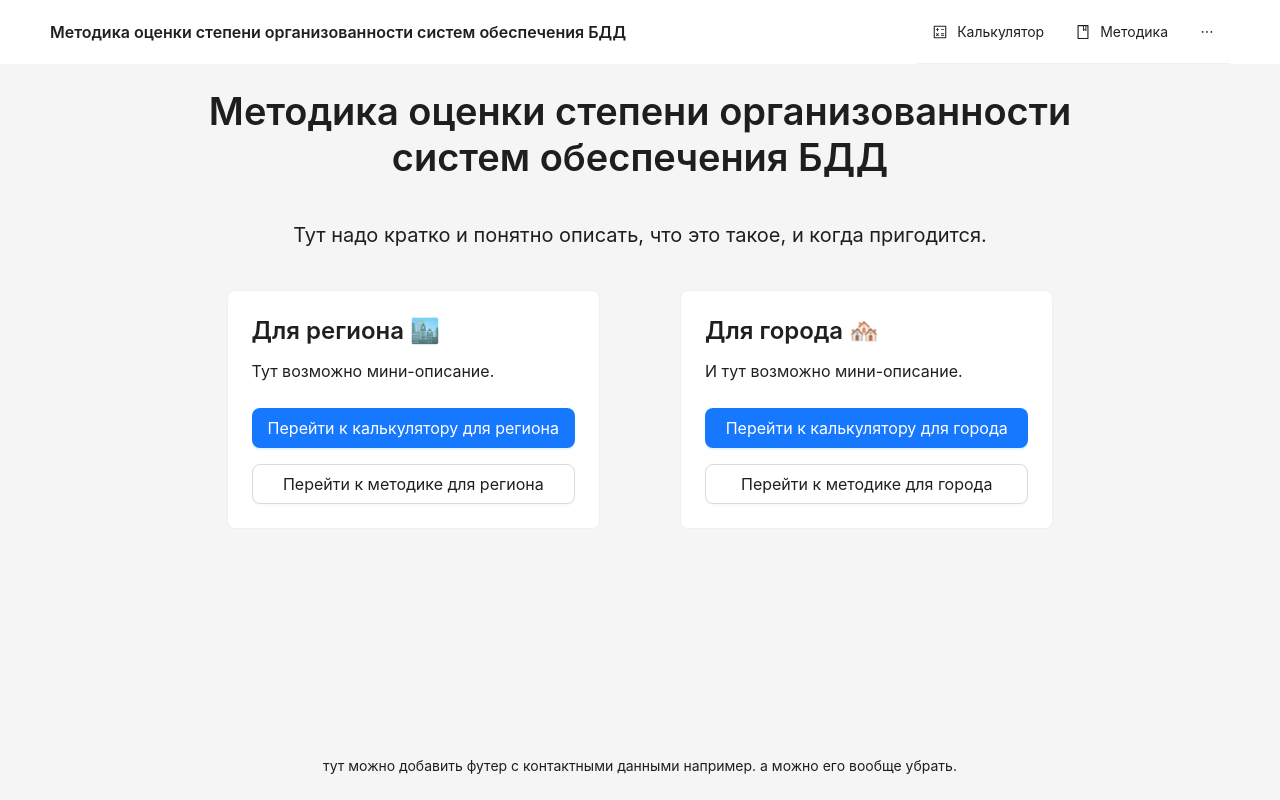
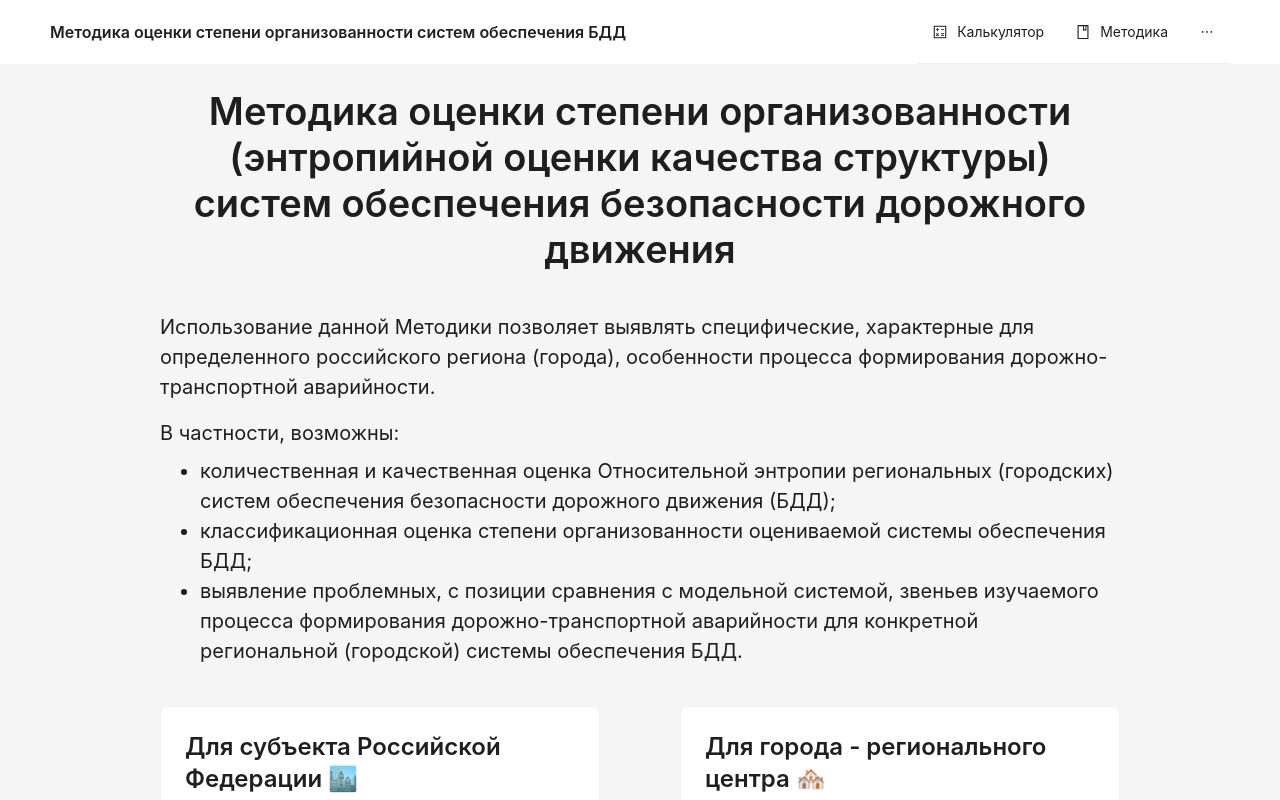
Before and after one commit to road-safety-entropy-method/road-safety-entropy-method.github.io, a React (Vite) app: page / in a window 1280 px wide. Shown: the top 800 px of the page. Built offline with nearby package versions, Linux system fonts and the light colour scheme.

Commit message:
правки

```diff
--- a/src/layout.tsx
+++ b/src/layout.tsx
@@ -87,9 +87,7 @@ export const MainLayout: React.FC = () => {
             <Content style={contentStyle}>
                 <Outlet/>
             </Content>
-            <Footer style={footerStyle}>
-                тут можно добавить футер с контактными данными например. а можно его вообще убрать.
-            </Footer>
+            <Footer style={footerStyle}/>
         </Layout>
     )
 };
--- a/src/pages/calculator/calculator.tsx
+++ b/src/pages/calculator/calculator.tsx
@@ -11,9 +11,10 @@ import {
 } from "antd";
 import {TCalculations, TForm} from "./types";
 import {calculate} from "@/pages/calculator/utils.ts";
-import {useEffect, useState} from "react";
+import {useEffect, useMemo, useState} from "react";
 import {EntropyResult, Result} from "@/pages/calculator/result.tsx";
 import {tyumenCityDemoValues, tyumenRegionDemoValues} from "@/pages/calculator/constants.ts";
+import {MathJax, MathJaxContext} from "better-react-mathjax";
 
 const requiredRule: FormRule = {required: true, message: 'Заполните поле'};
 
@@ -35,16 +36,32 @@ export const Calculator = ({ systemType }: TProps) => {
       setCurrentCalculations(calculations);
   }
 
+  const title = useMemo(() => {
+      return systemType === 'region' ?
+          <>Калькулятора расчета Относительной энтропии <MathJax inline>{"`H_4`"}</MathJax> региональной системы обеспечения БДД</> :
+          <>Калькулятора расчета Относительной энтропии <MathJax inline>{"`H_3`"}</MathJax> городской системы обеспечения БДД</>
+  }, [systemType]);
+
+  const desc = useMemo(() => {
+      return (
+          <>
+              Используя официальные статистические данные, характеризующие {systemType === 'region' ? 'региональные' : 'городские'} численность населения, численность автопарка и показатели дорожно-транспортной аварийности, можно определить величину <MathJax inline>{systemType === 'region' ? "`H_4`" : "`H_3`"}</MathJax> БДД
+          </>
+      )
+  }, [systemType])
+
   return (
-      <>
+      <MathJaxContext config={{loader: { load: ["input/asciimath"] }}}>
+          <div style={{display: 'flex', justifyContent: 'center'}}>
+              <Typography.Title level={1} style={{marginBottom: '40px', textAlign: 'center', maxWidth: '1000px'}}>
+                  {title}
+              </Typography.Title>
+          </div>
       <Row gutter={40} >
           <Col span={10}>
               <div style={{marginBottom: '24px'}}>
-                  <Typography.Title level={1} style={{marginBottom: '8px'}}>
-                      Калькулятор для {systemType === 'region' ? 'региона' : 'города'}
-                  </Typography.Title>
                   <Typography style={{fontSize: '18px', padding: '8px 0'}}>
-                      Тут будет описание, что делает этот калькулятор. Его надо нормально написать. Оно не должно быть слишком длинным. Подробности можно сделать в виде ссылки на методику. Можно также здесь написать, что есть демо-кнопка, которая позволяет подставить реальные данные по Тюменской области и Тюмени и посмотреть результаты для них.
+                      {desc}
                   </Typography>
               </div>
               <Card>
@@ -52,20 +69,20 @@ export const Calculator = ({ systemType }: TProps) => {
                       <Form.Item hidden name={'systemType'}>
                           <Input value={systemType}/>
                       </Form.Item>
-                      <Form.Item label={"Количество людей"} rules={[requiredRule]} name={"population"}>
+                      <Form.Item label={systemType === 'region' ? "Население региона" : "Население города"} rules={[requiredRule]} name={"population"}>
                           <InputNumber placeholder="0" style={{width: '100%'}} min={1} precision={0}/>
                       </Form.Item>
                       {systemType === 'region' &&
-                          <Form.Item label={"Количество транспортных средств"} rules={[requiredRule]} name={"vehicles"}>
+                          <Form.Item label={"Численность автопарка"} rules={[requiredRule]} name={"vehicles"}>
                               <InputNumber placeholder="0" style={{width: '100%'}} min={1} precision={0}/>
                           </Form.Item>}
-                      <Form.Item label={"Количество ДТП"} rules={[requiredRule]} name={"accidents"}>
+                      <Form.Item label={"Годовое число ДТП"} rules={[requiredRule]} name={"accidents"}>
                           <InputNumber placeholder="0" style={{width: '100%'}} min={1} precision={0}/>
                       </Form.Item>
-                      <Form.Item label={"Количество пострадавших"} rules={[requiredRule]} name={"injured"}>
+                      <Form.Item label={"Число пострадавших в ДТП за год"} rules={[requiredRule]} name={"injured"}>
                           <InputNumber placeholder="0" style={{width: '100%'}} min={1} precision={0}/>
                       </Form.Item>
-                      <Form.Item label={"Количество погибших"} rules={[requiredRule]} name={"deaths"}>
+                      <Form.Item label={"Число погибших в ДТП за год"} rules={[requiredRule]} name={"deaths"}>
                           <InputNumber placeholder="0" style={{width: '100%'}} min={1} precision={0}/>
                       </Form.Item>
                       <div style={{display: 'flex', gap: '24px'}}>
@@ -119,6 +136,6 @@ export const Calculator = ({ systemType }: TProps) => {
               }
         </Col>
       </Row>
-    </>
+      </MathJaxContext>
   );
 };
--- a/src/pages/calculator/constants.ts
+++ b/src/pages/calculator/constants.ts
@@ -31,9 +31,9 @@ export const russia2021Calculations: TCalculations = {
 export const moscow2021Calculations: TCityCalculations = {
     systemType: 'city',
     wVehicles: undefined,
-    wAccidents: 0.6765,
+    wAccidents: 0.677,
     wInjured: 0.015,
-    wDeaths: 0.3085,
+    wDeaths: 0.309,
     entropy: 0.69,
     relativeEntropy: 0.628,
 }
--- a/src/pages/main/main.tsx
+++ b/src/pages/main/main.tsx
@@ -7,27 +7,40 @@ export const Main = () => {
            <div style={{display: 'flex', justifyContent: 'center'}}>
                <div style={{display: 'flex', flexDirection: 'column', width: '80%', alignItems: 'center'}}>
                    <Typography.Title level={1} style={{textAlign: 'center', marginBottom: '40px'}}>
-                       Методика оценки степени организованности систем обеспечения БДД
+                       Методика оценки степени организованности (энтропийной оценки качества структуры) систем обеспечения безопасности дорожного движения
                    </Typography.Title>
-                   <div style={{marginBottom: '40px'}}>
-                       <p style={{fontSize: '20px'}}>Тут надо кратко и понятно описать, что это такое, и когда
-                           пригодится.</p>
+                   <div style={{marginBottom: '40px', fontSize: '20px'}}>
+                       <p style={{marginBottom: '16px'}}>
+                           Использование данной Методики позволяет выявлять специфические, характерные для определенного российского региона (города), особенности процесса формирования дорожно-транспортной аварийности.
+                       </p>
+                       <p style={{marginBottom: '8px'}}>
+                           В частности, возможны:
+                       </p>
+                       <ul>
+                           <li>
+                               количественная и качественная оценка Относительной энтропии региональных (городских) систем обеспечения безопасности дорожного движения (БДД);
+                           </li>
+                           <li>
+                               классификационная оценка степени организованности оцениваемой системы обеспечения БДД;
+                           </li>
+                           <li>
+                               выявление проблемных, с позиции сравнения с модельной системой, звеньев изучаемого процесса формирования дорожно-транспортной аварийности для конкретной региональной (городской) системы обеспечения БДД.
+                           </li>
+                       </ul>
                    </div>
                    <div style={{display: 'grid', gridTemplateColumns: 'repeat(2, 1fr)', columnGap: '80px'}}>
                        <OptionCard
-                           title={'Для региона 🏙'}
-                           desc={'Тут возможно мини-описание.'}
-                           btnCalc={'Перейти к калькулятору для региона'}
+                           title={'Для субъекта Российской Федерации 🏙'}
+                           btnCalc={'Перейти к калькулятору'}
                            btnCalcLink={'/calculator-region'}
-                           btnMethod={'Перейти к методике для региона'}
+                           btnMethod={'Перейти к методике'}
                            btnMethodLink={'/method-region'}
                        />
                        <OptionCard
-                           title={'Для города 🏘️'}
-                           desc={'И тут возможно мини-описание.'}
-                           btnCalc={'Перейти к калькулятору для города'}
+                           title={'Для города - регионального центра 🏘️'}
+                           btnCalc={'Перейти к калькулятору'}
                            btnCalcLink={'/calculator-city'}
-                           btnMethod={'Перейти к методике для города'}
+                           btnMethod={'Перейти к методике'}
                            btnMethodLink={'/method-city'}
                        />
                    </div>
--- a/src/pages/main/option-card.tsx
+++ b/src/pages/main/option-card.tsx
@@ -3,7 +3,7 @@ import {Button, Card, Typography} from "antd";
 
 type TOptionCardProps = {
     title: string;
-    desc: string;
+    desc?: string;
     btnCalc: string;
     btnCalcLink: string;
     btnMethod: string;
@@ -23,10 +23,10 @@ export const OptionCard = ({
     return (
         <Card>
             <div style={{display: 'flex', flexDirection: 'column'}}>
-                <Typography.Title level={3}>
+                <Typography.Title level={3} style={{marginBottom: '36px'}}>
                     {title}
                 </Typography.Title>
-                <p style={{ fontSize: '16px', marginBottom: '24px'}}>{desc}</p>
+                {desc && <p style={{ fontSize: '16px', marginBottom: '24px'}}>{desc}</p>}
                 <Button type={"primary"} size={'large'} style={{marginBottom: '16px'}} onClick={() => navigate(btnCalcLink)}>{btnCalc}</Button>
                 <Button size={'large'} onClick={() => navigate(btnMethodLink)}>{btnMethod}</Button>
             </div>
--- a/src/pages/method/method-city.tsx
+++ b/src/pages/method/method-city.tsx
@@ -14,7 +14,7 @@ export const MethodCity = () => {
     return (
         <MathJaxContext config={{loader: { load: ["input/asciimath"] }}}>
             <Typography.Title level={1}>
-                Методика оценки степени организованности систем обеспечения БДД для города 🏘️
+                Методика оценки степени организованности систем обеспечения БДД для города-регионального центра 🏘️
             </Typography.Title>
             <Space  direction="vertical" size="middle" >
                 <Card>
@@ -24,8 +24,11 @@ export const MethodCity = () => {
                         этап процесса порождается как следствие ранее выполненных этапов.
                     </Header>
                     <div style={methodDivStyle}>
-                        <p style={methodPStyle}>Для городских систем обеспечения БДД используется 3-х-звенный механизм информационной передачи</p>
-                        <p style={methodPStyle}>ТУТ НАДО ВСТАВИТЬ КАРТИНКУ</p>
+                        <p style={methodPStyle}>Для городских систем обеспечения БДД используется 3-х-звенный механизм
+                            информационной передачи</p>
+                        <div style={{display: 'flex', justifyContent: 'center'}}>
+                            <img src={"/city-scheme.png"} style={{width: '800px'}}/>
+                        </div>
                     </div>
                 </Card>
                 <Card>
@@ -87,7 +90,7 @@ export const MethodCity = () => {
                             Для треххзвенной методики определения энтропии <MathJax inline>{"`H_3`"}</MathJax>, используемой в случае городских систем ОБДД, это можно сделать согласно:
                         </p>
                         <p style={methodPCenterStyle}>
-                            <MathJax>{"`Q = Q_{RA} + Q_{V} + Q_{D} = ln(1/K_{RA}) + ln(1/K_{V}) + ln(1/K_{D})`"}</MathJax>
+                            <MathJax>{"`Q = Q_{RA} + Q_{V} + Q_{D} = ln(1/K_{RA}) + ln(K_{V}) + ln(1/K_{D})`"}</MathJax>
                         </p>
                         <p style={methodPStyle}>
                             Т.к. <MathJax inline>{"`ln`"}</MathJax> от числа <MathJax inline>{"`X_i > 1`"}</MathJax> принимает
--- a/src/pages/method/method-region.tsx
+++ b/src/pages/method/method-region.tsx
@@ -14,7 +14,7 @@ export const MethodRegion = () => {
   return (
       <MathJaxContext config={{loader: { load: ["input/asciimath"] }}}>
           <Typography.Title level={1}>
-              Методика оценки степени организованности систем обеспечения БДД для региона 🏙
+              Методика оценки степени организованности систем обеспечения БДД для субъекта Российской Федерации 🏙
           </Typography.Title>
     <Space  direction="vertical" size="middle" >
         <Card>
@@ -27,7 +27,9 @@ export const MethodRegion = () => {
                 <p style={methodPStyle}>Для региональных систем обеспечения БДД используется 4-х-звенный механизм
                     информационной
                     передачи</p>
-                <p style={methodPStyle}>ТУТ НАДО ВСТАВИТЬ КАРТИНКУ</p>
+                <div style={{display: 'flex', justifyContent: 'center'}}>
+                    <img src={"/region-scheme.png"} style={{width: '800px'}}/>
+                </div>
             </div>
         </Card>
         <Card>
@@ -91,7 +93,7 @@ export const MethodRegion = () => {
                     это можно сделать согласно:
                 </p>
                 <p style={methodPCenterStyle}>
-                    <MathJax>{"`Q = Q_N + Q_{RA} + Q_{V} + Q_{D} = ln(1/K_{N}) + ln(1/K_{RA}) + ln(1/K_{V}) + ln(1/K_{D})`"}</MathJax>
+                    <MathJax>{"`Q = Q_N + Q_{RA} + Q_{V} + Q_{D} = ln(1/K_{N}) + ln(1/K_{RA}) + ln(K_{V}) + ln(1/K_{D})`"}</MathJax>
                 </p>
                 <p style={methodPStyle}>
                     Т.к. <MathJax inline>{"`ln`"}</MathJax> от числа <MathJax inline>{"`X_i > 1`"}</MathJax> принимает
--- a/src/pages/method/weights-table-city.tsx
+++ b/src/pages/method/weights-table-city.tsx
@@ -33,9 +33,9 @@ const cityColumns: TableColumnsType<TCityWeights> = [
 ]
 
 const cityData: Array<TCityWeights> = [{
-    wRA: 0.691,
-    wV: 0.005,
-    wD: 0.304
+    wRA: 0.677,
+    wV: 0.015,
+    wD: 0.309
 }]
 
 export const WeightsTableCity = () => {
```
Also changed, not shown: src/pages/method/entropy-table.tsx (+22 -28 lines), public/city-scheme.png (added), public/region-scheme.png (added).
